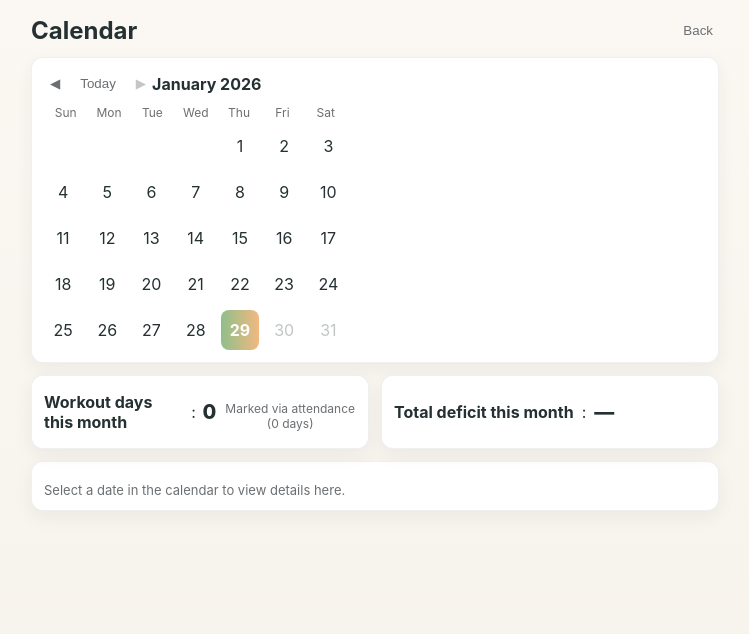
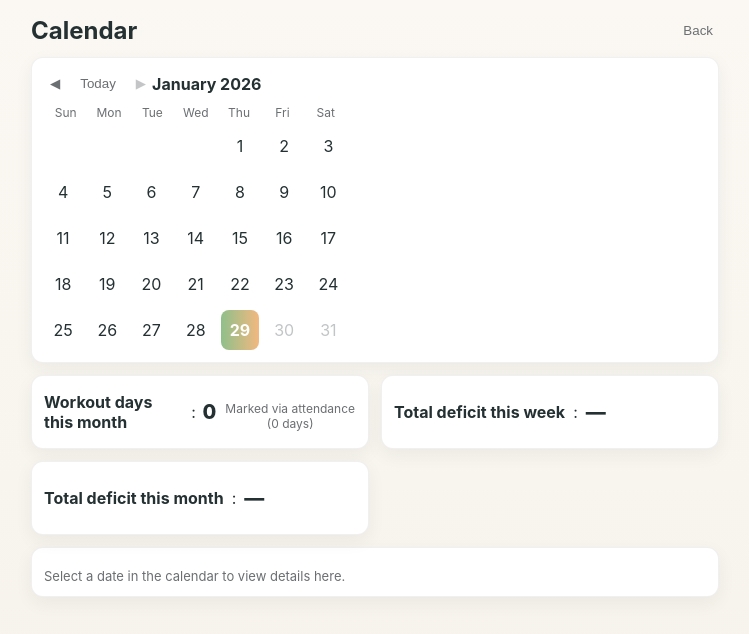
Before and after one commit to AshuferMorningstar/Calorie-Tracker, a React (Vite) app: page /calendar in a window 1280 px wide. Shown: the top 634 px of the page, without its empty margins (265-1014 px from the left). Built offline with nearby package versions, Linux system fonts and the light colour scheme.

Commit message:
Add weekly total deficit calculation to calendar
Introduces a new useMemo hook to calculate the total calorie deficit for the current week and displays it in the calendar stats grid. This provides users with a clearer view of their weekly progress alongside the existing monthly deficit.

```diff
--- a/src/pages/Calendar.jsx
+++ b/src/pages/Calendar.jsx
@@ -121,6 +121,50 @@ export default function Calendar(){
       return { total, loggedDays }
     }catch(e){ return null }
   },[plan, view.year, view.month, storageTick])
+
+  // total deficit for the current calendar week (Sunday..Saturday)
+  const totalWeekLost = useMemo(()=>{
+    if(!plan) return null
+    try{
+      const now = new Date()
+      const weekStart = new Date(now)
+      weekStart.setHours(0,0,0,0)
+      weekStart.setDate(now.getDate() - now.getDay())
+
+      let total = 0
+      let loggedDays = 0
+      for(let i=0;i<7;i++){
+        const d = new Date(weekStart)
+        d.setDate(weekStart.getDate() + i)
+        const iso = `${d.getFullYear()}-${String(d.getMonth()+1).padStart(2,'0')}-${String(d.getDate()).padStart(2,'0')}`
+        const key = `calorieWise.entries.${iso}`
+        const raw = localStorage.getItem(key)
+        if(!raw) continue
+        const parsed = JSON.parse(raw)
+        const consumed = Array.isArray(parsed) ? parsed.reduce((s,i)=> s + (Number(i.calories)||0), 0) : 0
+
+        const attendanceKey = `calorieWise.attendance.${iso}`
+        const isWorkoutDay = plan.hasAttendance ? (localStorage.getItem(attendanceKey) === '1') : null
+        const burnedKey = `calorieWise.burned.${iso}`
+        const burnedVal = Number(localStorage.getItem(burnedKey) || 0)
+        let dailyExercise = 0
+        if(burnedVal){
+          dailyExercise = burnedVal
+        }else if(plan && plan.customCalories && plan.workoutDays){
+          if(plan.hasAttendance){
+            dailyExercise = isWorkoutDay ? Number(plan.customCalories) : 0
+          }else{
+            dailyExercise = Math.round((plan.customCalories * plan.workoutDays) / 7)
+          }
+        }
+        const maintenanceForDay = Math.round(plan.maintenanceNoWorkout + dailyExercise)
+        const deficit = (maintenanceForDay - consumed)
+        total += deficit
+        loggedDays += 1
+      }
+      return { total, loggedDays }
+    }catch(e){ return null }
+  },[plan, storageTick])
 
   const goPrev = ()=>{
     let y = view.year
@@ -260,6 +304,16 @@ export default function Calendar(){
             {`Marked via attendance (${attendanceCount} ${attendanceCount === 1 ? 'day' : 'days'})`}
           </div>
         </div>
+            <div className="card" style={{padding:12}}>
+              <div style={{display:'flex',alignItems:'center',justifyContent:'center',gap:8,minHeight:48}}>
+                <div style={{fontWeight:700}}>Total deficit this week</div>
+                <div>:</div>
+                <div style={{fontSize:20,fontWeight:800}}>{totalWeekLost !== null ? `${Math.round(totalWeekLost.total)} kcal` : '—'}</div>
+              </div>
+              <div style={{fontSize:12,color:'var(--muted)',marginTop:8,textAlign:'center'}}>
+                {totalWeekLost ? `${totalWeekLost.loggedDays} ${totalWeekLost.loggedDays === 1 ? 'day' : 'days'}` : ''}
+              </div>
+            </div>
 
             <div className="card" style={{padding:12}}>
               <div style={{display:'flex',alignItems:'center',justifyContent:'center',gap:8,minHeight:48}}>
```
Lines whose indentation alone changed are shown as unchanged.
